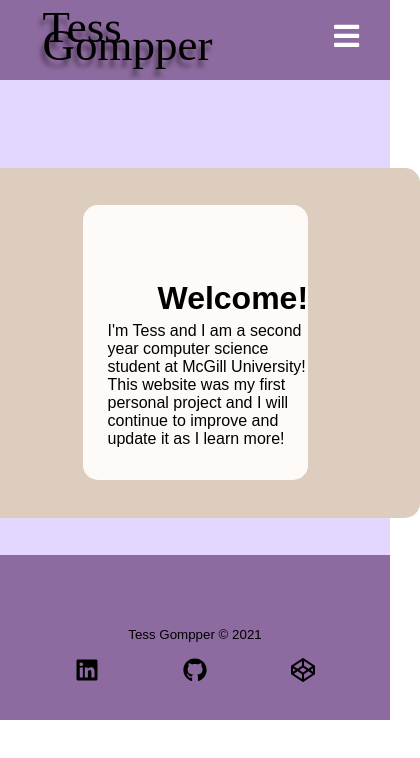
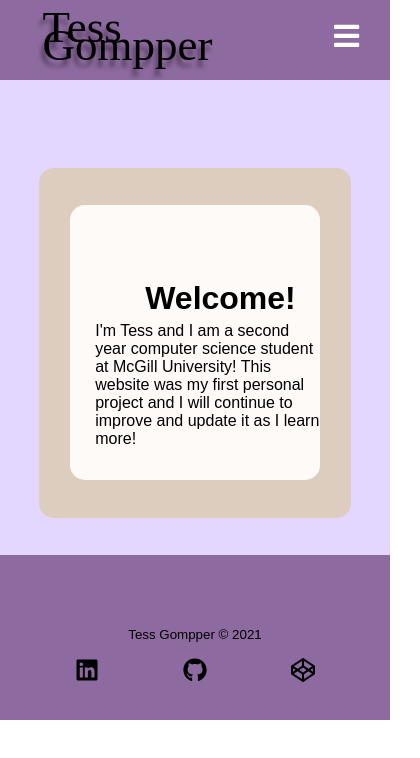
Before and after one commit to tgompper1/myWebsite, a React (Create React App) app: page / in a window 390 px wide. Shown: the top 758 px of the page, 420 px wide, since content can reach past the window. Built offline with nearby package versions, Linux system fonts and the light colour scheme.

Commit message:
home page sizing

```diff
--- a/src/components/pages/Home/Home.css
+++ b/src/components/pages/Home/Home.css
@@ -46,7 +46,10 @@
         width: 100%;
     }
 
+    .homebubble__container2{
+        width: 80%;
+    }
     .homebubble{
-        width: 50%;
+        width: 80%;
     }
 }
```
